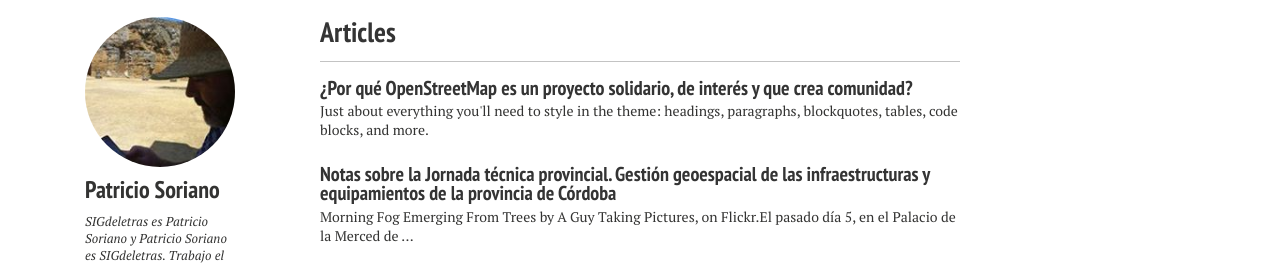
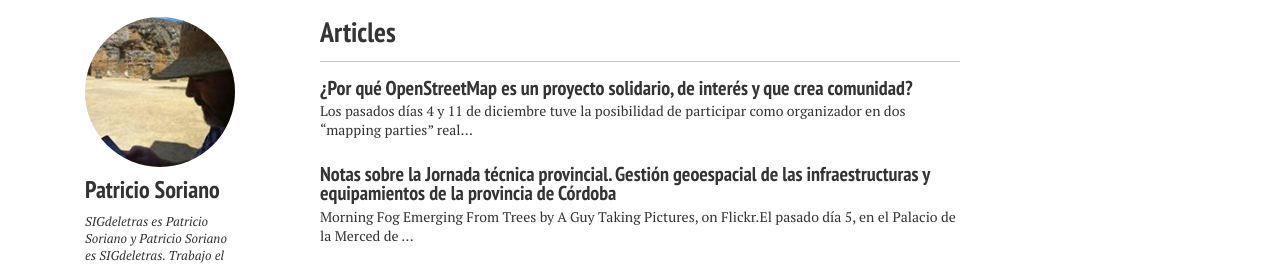
Before and after one commit to focks/minimal-1, a Jekyll site: the page built from index.md, in a window 1280 px wide. Shown: the part 408-673 px from the top of the page. Built offline with Jekyll 4.4.1, drawn with Linux system fonts in a browser that asks for light colours; nearby versions of some CDN libraries.

Commit message:
Update 2013-12-12-osm.md

```diff
--- a/_posts/2013-12-12-osm.md
+++ b/_posts/2013-12-12-osm.md
@@ -1,7 +1,7 @@
 ---
 layout: post
 title: "¿Por qué OpenStreetMap es un proyecto solidario, de interés y que crea comunidad?"
-description: "Just about everything you'll need to style in the theme: headings, paragraphs, blockquotes, tables, code blocks, and more."
+description:
 modified: {}
 category: articles
 tags:
```
Also changed, not shown: other parts of _posts/2013-12-12-osm.md (+1 -2 lines).
